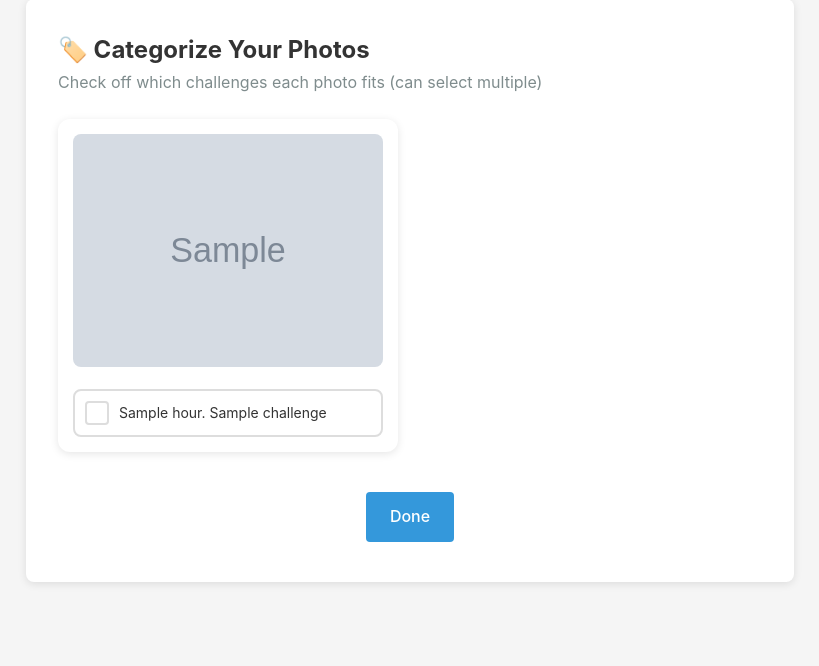
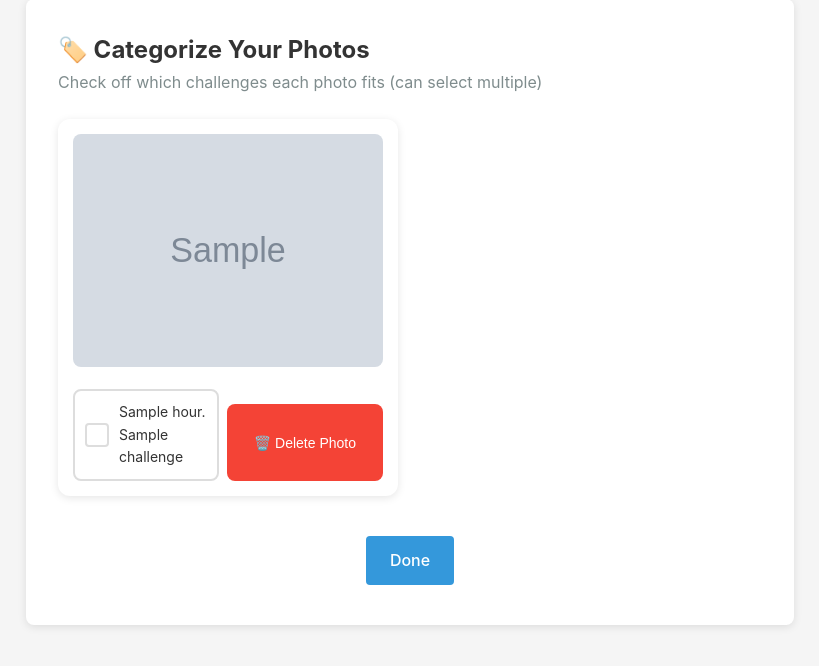
Before and after one commit to zeybra/photofun, a Flask app: template templates/categorize_photos.html in a window 1280 px wide. Shown: the part 103-769 px from the top of the page, without its empty margins (230-1049 px from the left). Run offline with Flask 3, Linux system fonts and the light colour scheme; the template is opened without the code that fills it: most values are stand-ins (such as "Sample title", 1, 10 or a date in 2020); grey boxes marked "Sample" are stand-in pictures; some libraries are stand-ins or nearby versions.

Commit message:
Adding deletion of photos and direct link to the categories

```diff
--- a/app.py
+++ b/app.py
@@ -680,6 +680,56 @@ def assign_photo():
         'is_assigned': challenge_id in challenge_ids
     })
 
+@app.route('/photo/<photo_id>/delete', methods=['POST'])
+@csrf.exempt
+def delete_photo(photo_id):
+    if 'user_id' not in session:
+        return jsonify({'error': 'Not authenticated'}), 401
+
+    photo = mongo.db.photos.find_one({'_id': ObjectId(photo_id)})
+    if not photo:
+        return jsonify({'error': 'Photo not found'}), 404
+
+    # Check if user owns this photo
+    if photo['uploader_id'] != session['user_id']:
+        return jsonify({'error': 'You can only delete your own photos'}), 403
+
+    # Delete from Cloudinary if URL exists
+    if 'url' in photo:
+        try:
+            # Extract public_id from URL
+            # Cloudinary URL format: https://res.cloudinary.com/{cloud_name}/image/upload/v{version}/{public_id}.{format}
+            url_parts = photo['url'].split('/')
+            if 'photofun' in url_parts:
+                # Get the public_id part (everything after upload/)
+                upload_index = url_parts.index('upload')
+                public_id_with_ext = '/'.join(url_parts[upload_index + 2:])  # Skip version number
+                public_id = public_id_with_ext.rsplit('.', 1)[0]  # Remove extension
+                cloudinary.uploader.destroy(public_id)
+        except Exception as e:
+            print(f"Failed to delete from Cloudinary: {e}")
+            # Continue anyway to delete from database
+
+    # Delete original from Cloudinary if it exists
+    if 'original_url' in photo:
+        try:
+            url_parts = photo['original_url'].split('/')
+            if 'photofun' in url_parts:
+                upload_index = url_parts.index('upload')
+                public_id_with_ext = '/'.join(url_parts[upload_index + 2:])
+                public_id = public_id_with_ext.rsplit('.', 1)[0]
+                cloudinary.uploader.destroy(public_id)
+        except Exception as e:
+            print(f"Failed to delete original from Cloudinary: {e}")
+
+    # Delete associated votes
+    mongo.db.votes.delete_many({'photo_id': photo_id})
+
+    # Delete photo from database
+    mongo.db.photos.delete_one({'_id': ObjectId(photo_id)})
+
+    return jsonify({'success': True})
+
 # Add this route after your existing routes
 
 @app.route('/session/<session_id>/compare')
--- a/templates/categorize_photos.html
+++ b/templates/categorize_photos.html
@@ -34,6 +34,9 @@
                                 </label>
                             {% endfor %}
                         </div>
+                        <button class="btn-delete" onclick="deletePhoto('{{ photo._id }}', this)">
+                            🗑️ Delete Photo
+                        </button>
                     </div>
                 </div>
             {% endfor %}
@@ -133,6 +136,24 @@
     height: auto;
     border-radius: 8px;
 }
+
+.btn-delete {
+    width: 100%;
+    margin-top: 15px;
+    padding: 10px;
+    background: #f44336;
+    color: white;
+    border: none;
+    border-radius: 8px;
+    cursor: pointer;
+    font-size: 14px;
+    font-weight: 500;
+    transition: background 0.2s;
+}
+
+.btn-delete:hover {
+    background: #d32f2f;
+}
 </style>
 
 <script>
@@ -169,5 +190,48 @@ function toggleChallenge(photoId, challengeId, checkbox) {
         checkbox.checked = !checkbox.checked;
     });
 }
+
+function deletePhoto(photoId, button) {
+    if (!confirm('Are you sure you want to delete this photo? This cannot be undone.')) {
+        return;
+    }
+
+    const photoCard = button.closest('.photo-card');
+    button.disabled = true;
+    button.textContent = 'Deleting...';
+
+    fetch(`/photo/${photoId}/delete`, {
+        method: 'POST',
+        headers: {
+            'Content-Type': 'application/x-www-form-urlencoded',
+        }
+    })
+    .then(response => response.json())
+    .then(data => {
+        if (data.success) {
+            // Fade out and remove the photo card
+            photoCard.style.opacity = '0';
+            photoCard.style.transition = 'opacity 0.3s';
+            setTimeout(() => {
+                photoCard.remove();
+                // Check if there are no more photos
+                const remainingPhotos = document.querySelectorAll('.photo-card');
+                if (remainingPhotos.length === 0) {
+                    location.reload(); // Reload to show "no photos" message
+                }
+            }, 300);
+        } else {
+            alert('Failed to delete photo: ' + (data.error || 'Unknown error'));
+            button.disabled = false;
+            button.textContent = '🗑️ Delete Photo';
+        }
+    })
+    .catch(error => {
+        console.error('Error:', error);
+        alert('Failed to delete photo. Please try again.');
+        button.disabled = false;
+        button.textContent = '🗑️ Delete Photo';
+    });
+}
 </script>
 {% endblock %}
--- a/templates/upload_photos.html
+++ b/templates/upload_photos.html
@@ -38,6 +38,9 @@
             <button type="submit" class="btn btn-primary" id="upload-btn" disabled>
                 Upload Photos
             </button>
+            <a href="{{ url_for('categorize_photos', session_id=session_id) }}" class="btn btn-secondary">
+                Assign Photos to Challenges
+            </a>
             <a href="{{ url_for('session_view', session_id=session_id) }}" class="btn btn-secondary">
                 Back to Adventure
             </a>
```
